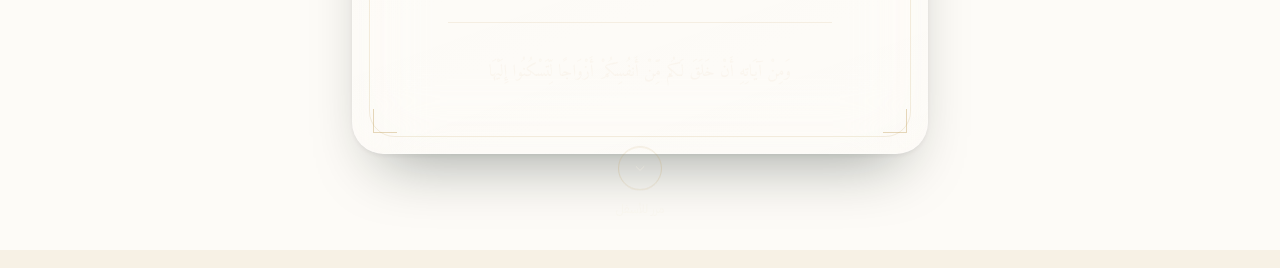
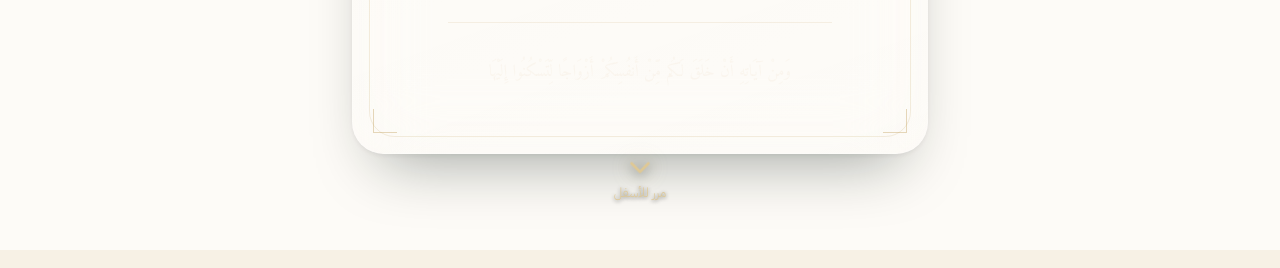
Before and after one commit to Anas-Moeen/Engagement, a Next.js app: page / in a window 1280 px wide. Shown: the part 920-1188 px from the top of the page. Built offline with nearby package versions, Linux system fonts and the light colour scheme; no server answers.

Commit message:
Update Hero.tsx

```diff
--- a/src/components/Hero.tsx
+++ b/src/components/Hero.tsx
@@ -1,15 +1,8 @@
 'use client';
 
-import {
-  AnimatePresence,
-  motion,
-  useMotionValueEvent,
-  useReducedMotion,
-  useScroll,
-  useTransform,
-} from 'framer-motion';
+import { AnimatePresence, motion, useReducedMotion, useScroll, useTransform } from 'framer-motion';
 import { ChevronDown } from 'lucide-react';
-import { useRef, useState } from 'react';
+import { useEffect, useRef, useState } from 'react';
 import { couple, event, ui } from '@/data/content';
 import { Monogram } from './ui/Monogram';
 import { Ornament } from './ui/Ornament';
@@ -36,10 +29,22 @@
   const y = useTransform(scrollYProgress, [0, 1], [0, reduced ? 0 : -70]);
   const opacity = useTransform(scrollYProgress, [0, 0.75], [1, reduced ? 1 : 0]);
 
-  /* The scroll hint should read as a nudge, not a fixture — it disappears
-     the moment the visitor actually starts scrolling. */
+  /* The scroll hint should read as a nudge, not a fixture — it disappears the
+     moment the visitor actually starts scrolling. Tracked off the real window
+     scroll position rather than the hero's own scroll-linked motion values,
+     which can fire from layout shifts (video load, mobile address-bar
+     collapse) that have nothing to do with the visitor scrolling. */
   const [showScrollHint, setShowScrollHint] = useState(true);
-  useMotionValueEvent(scrollYProgress, 'change', (v) => setShowScrollHint(v < 0.035));
+  useEffect(() => {
+    const onScroll = () => setShowScrollHint(window.scrollY < 24);
+    window.addEventListener('scroll', onScroll, { passive: true });
+    return () => window.removeEventListener('scroll', onScroll);
+  }, []);
+
+  const scrollToNext = (e: React.MouseEvent<HTMLAnchorElement>) => {
+    e.preventDefault();
+    document.getElementById('details')?.scrollIntoView({ behavior: 'smooth' });
+  };
 
   return (
     <section
@@ -159,22 +164,25 @@
         {showScrollHint && (
           <motion.a
             href="#details"
-            initial={{ opacity: 0, y: -8 }}
+            onClick={scrollToNext}
+            initial={{ opacity: 0, y: -10 }}
             animate={{ opacity: 1, y: 0 }}
-            exit={{ opacity: 0, transition: { duration: 0.45, ease: EASE } }}
-            transition={{ delay: 2.2, duration: 1, ease: EASE }}
-            className="group absolute inset-x-0 bottom-6 mx-auto flex w-fit flex-col items-center gap-2.5 text-cream/45 transition-colors hover:text-gold focus-visible:text-gold sm:bottom-8"
+            exit={{ opacity: 0, y: 6, transition: { duration: 0.5, ease: EASE } }}
+            transition={{ delay: 2, duration: 1, ease: EASE }}
+            className="absolute inset-x-0 bottom-6 z-10 mx-auto flex w-fit flex-col items-center gap-2 px-4 py-3 text-gold-soft transition-colors hover:text-gold focus-visible:text-gold sm:bottom-9"
             aria-label={ui.hero.scroll}
           >
             <motion.span
               aria-hidden
-              animate={reduced ? undefined : { y: [0, 7, 0] }}
-              transition={{ duration: 2.6, repeat: Infinity, ease: 'easeInOut' }}
-              className="flex h-11 w-11 items-center justify-center rounded-full border border-gold/25 backdrop-blur-sm transition-colors group-hover:border-gold/60"
+              animate={reduced ? undefined : { y: [0, 10, 0] }}
+              transition={{ duration: 2, repeat: Infinity, ease: 'easeInOut' }}
+              className="[filter:drop-shadow(0_2px_6px_rgba(7,24,18,0.6))_drop-shadow(0_0_12px_rgba(223,200,148,0.55))]"
             >
-              <ChevronDown size={16} strokeWidth={1.5} />
+              <ChevronDown size={34} strokeWidth={1.75} />
             </motion.span>
-            <span className="text-[0.75rem] font-light">{ui.hero.scroll}</span>
+            <span className="text-[0.8125rem] font-light [text-shadow:0_1px_4px_rgba(7,24,18,0.7)]">
+              {ui.hero.scroll}
+            </span>
           </motion.a>
         )}
       </AnimatePresence>
```
